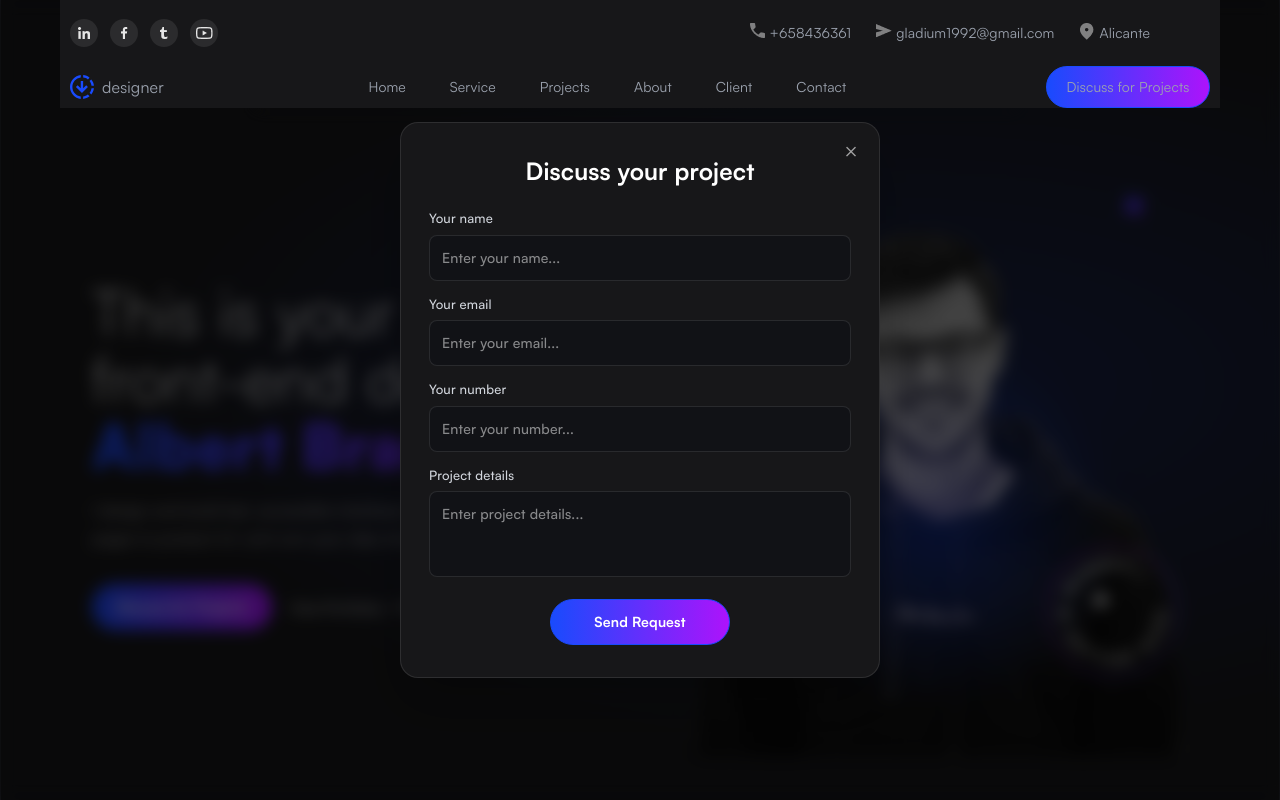
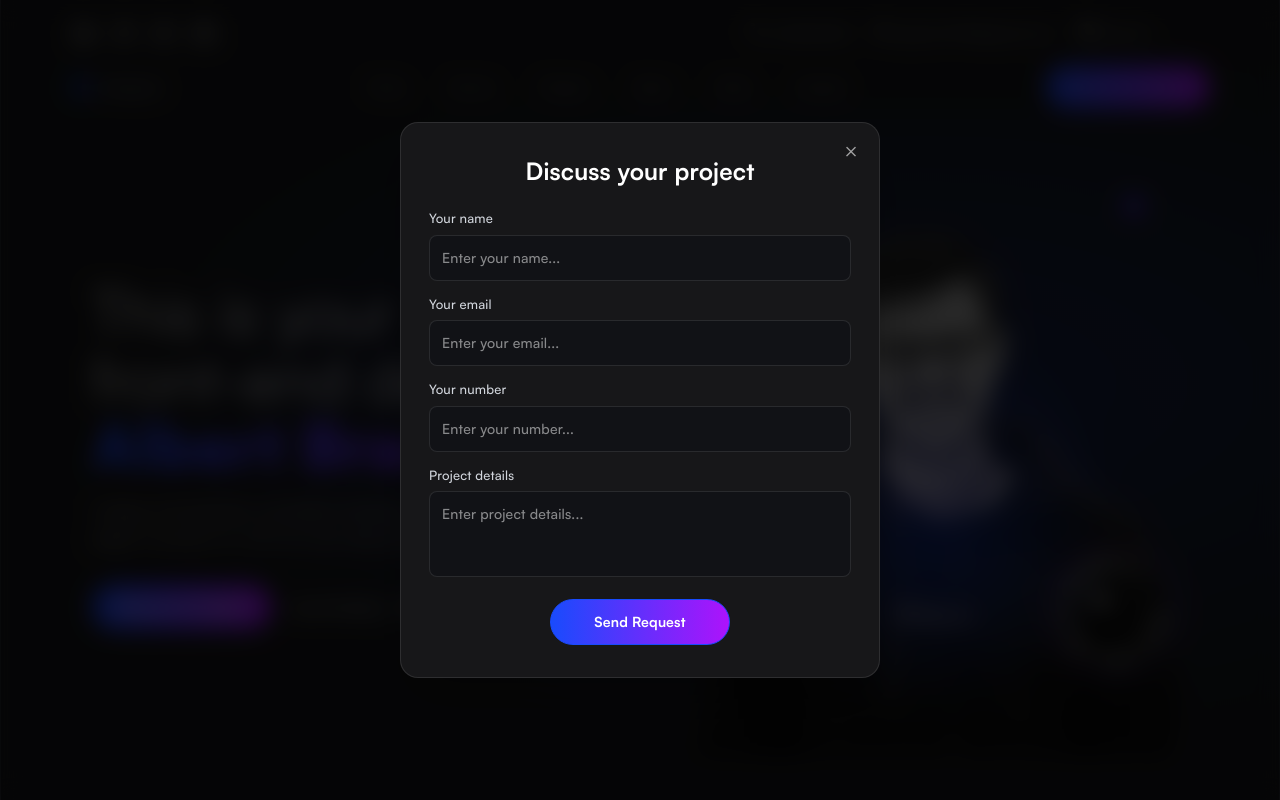
Before and after one commit to BobMar1ey/Project-list, a React (Vite) app: page / in a window 1280 px wide. Both pictures are taken after a click on the button "Discuss for Projects". Shown: the top 800 px of the page. Built offline with nearby package versions, Linux system fonts and the light colour scheme.

Commit message:
Keep the discuss form above Team cards by rendering it in a portal.
Co-authored-by: Cursor <cursoragent@cursor.com>

```diff
--- a/src/components/Hero/Hero.jsx
+++ b/src/components/Hero/Hero.jsx
@@ -1,4 +1,5 @@
 import { useEffect, useState } from "react";
+import { createPortal } from "react-dom";
 import "./Hero.css";
 import Reveal from "../Reveal/Reveal";
 import arrowIcon from "../../images/Hero/arrow.svg";
@@ -144,13 +145,14 @@ export default function Hero() {
         </Reveal>
       </div>
 
-      {open && (
+      {open &&
+        createPortal(
           <div
-          className="hero__backdrop fixed inset-0 z-50 flex items-center justify-center bg-black/60 px-4 backdrop-blur-sm"
+            className="hero__backdrop fixed inset-0 z-[100] flex items-center justify-center bg-black/75 px-4 backdrop-blur-md"
             onClick={() => setOpen(false)}
           >
             <form
-            className="hero__modal relative flex w-full max-w-[480px] flex-col gap-[14px] rounded-[18px] border border-white/10 bg-[#171719] px-7 py-8 shadow-2xl"
+              className="hero__modal relative z-10 flex w-full max-w-[480px] flex-col gap-[14px] rounded-[18px] border border-white/10 bg-[#171719] px-7 py-8 shadow-2xl"
               onClick={(event) => event.stopPropagation()}
               onSubmit={(event) => {
                 event.preventDefault();
@@ -213,7 +215,8 @@ export default function Hero() {
               Send Request
             </button>
             </form>
-        </div>
+          </div>,
+          document.body,
         )}
     </section>
   );
--- a/src/components/Team/Team.jsx
+++ b/src/components/Team/Team.jsx
@@ -17,7 +17,7 @@ const MEMBERS = [
 
 export default function Team() {
   return (
-    <section className="flex w-full flex-col items-center bg-[#171719] px-5 py-12 sm:px-8 md:py-[100px]">
+    <section className="relative isolate z-0 flex w-full flex-col items-center bg-[#171719] px-5 py-12 sm:px-8 md:py-[100px]">
       <div className="flex w-full max-w-[1160px] flex-col items-center">
         <Reveal className="mb-10 max-w-[510px] text-center md:mb-16">
           <h3 className="mb-[6px] text-[14px] uppercase tracking-[2px]">
@@ -40,7 +40,7 @@ export default function Team() {
               delay={index * 120}
               className="group flex w-full max-w-[300px] flex-col rounded-xl p-2 transition-colors duration-500 hover:bg-[#111111]/40 sm:max-w-[241px]"
             >
-              <div className="relative mb-5 h-[215px] w-full">
+              <div className="relative isolate mb-5 h-[215px] w-full">
                 <img
                   src={rectangle}
                   alt=""
@@ -49,7 +49,7 @@ export default function Team() {
                 <img
                   src={member.img}
                   alt={member.title}
-                  className="relative z-10 h-full w-full rounded-2xl object-cover object-top transition-transform duration-500 group-hover:scale-[1.03]"
+                  className="relative z-[1] h-full w-full rounded-2xl object-cover object-top transition-transform duration-500 group-hover:scale-[1.03]"
                 />
               </div>
               <div className="px-1 pt-1 text-start">
```
Lines whose indentation alone changed are shown as unchanged.
